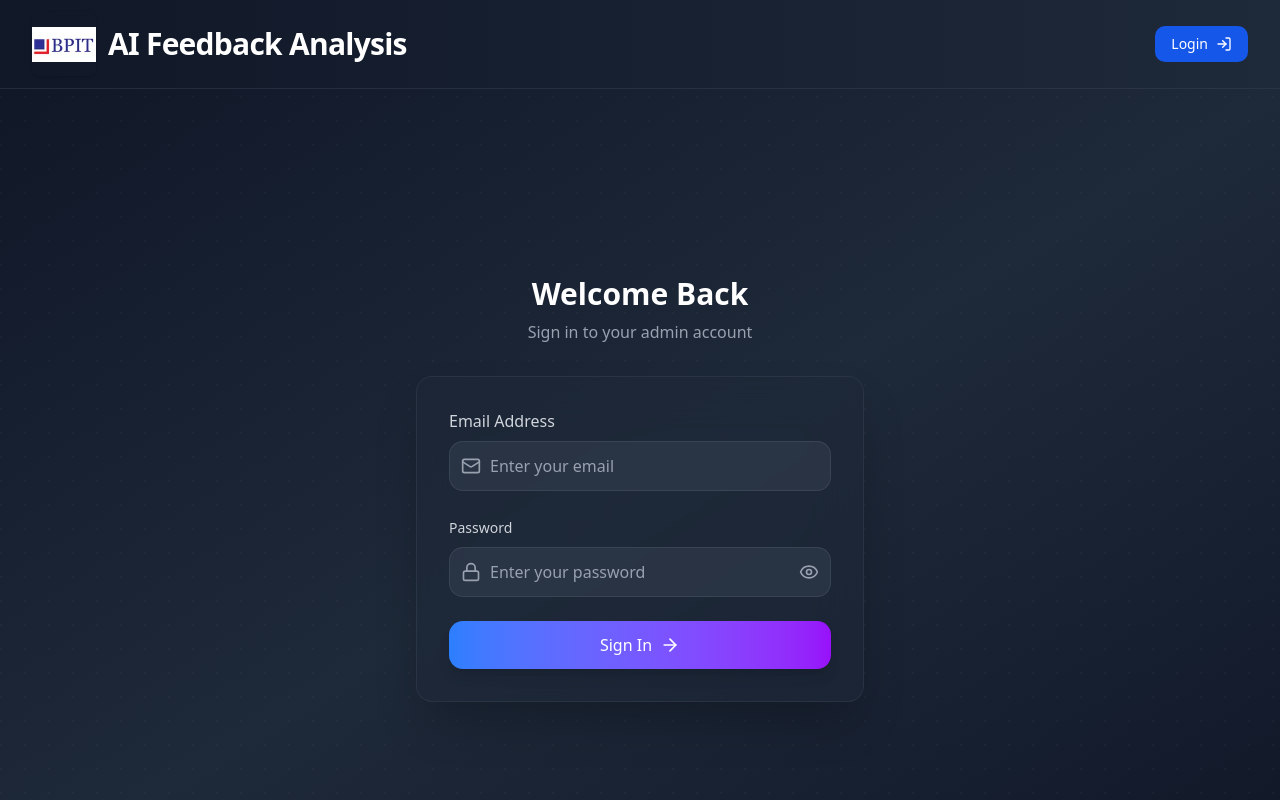
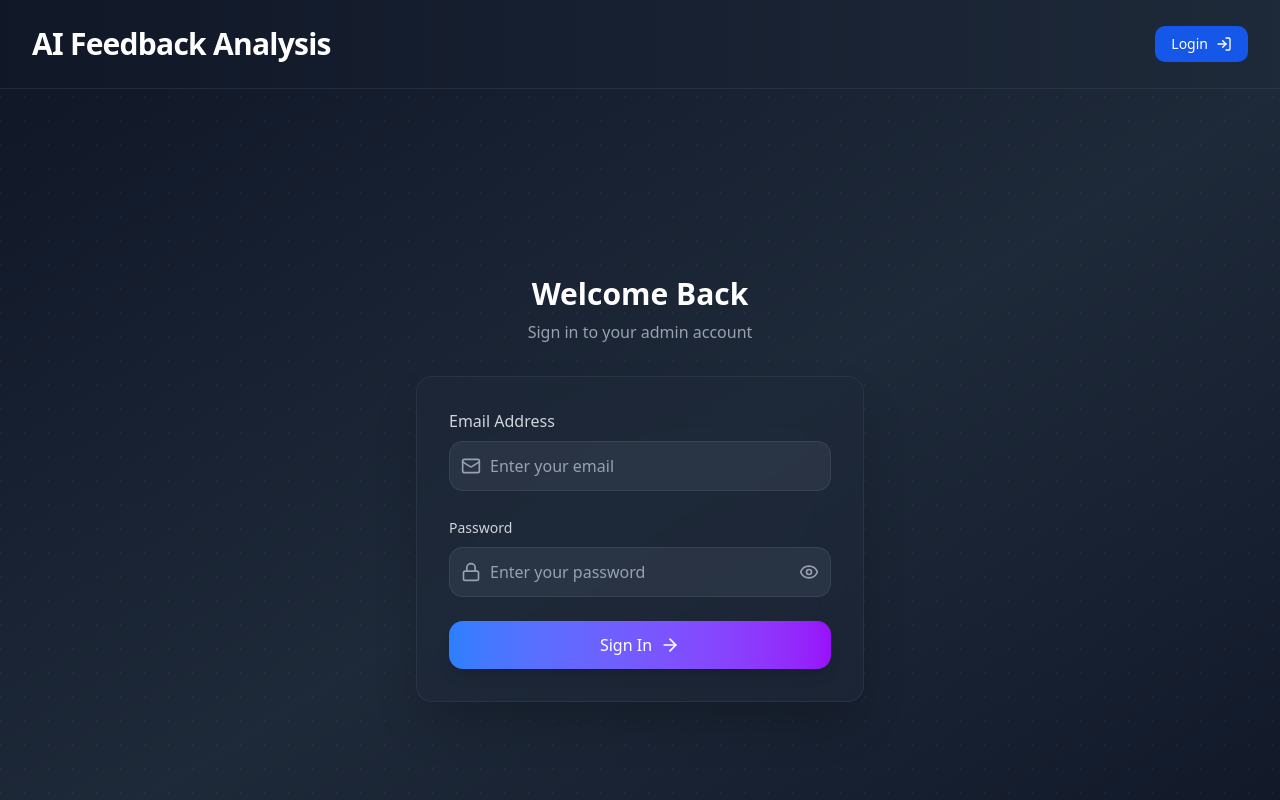
Before and after one commit to Shash-04/feedback, a Next.js app: page /login in a window 1280 px wide. Shown: the top 800 px of the page. Built offline with nearby package versions, Linux system fonts and the light colour scheme; no server answers.

Commit message:
Logo Removal

```diff
--- a/src/components/Navbar.tsx
+++ b/src/components/Navbar.tsx
@@ -48,11 +48,7 @@ const Navbar = ({
               )}
               <Link href="/">
                 <div className="flex items-center space-x-3">
-                  <img
-                    src="/logo.webp"
-                    alt="BPIT Logo"
-                    className="w-14 h-14 sm:w-16 sm:h-16 object-contain rounded-sm shadow-sm"
-                  />
+
 
                   <div>
                     <h1 className="text-xl sm:text-3xl font-bold text-white tracking-tight">{title}</h1>
```
